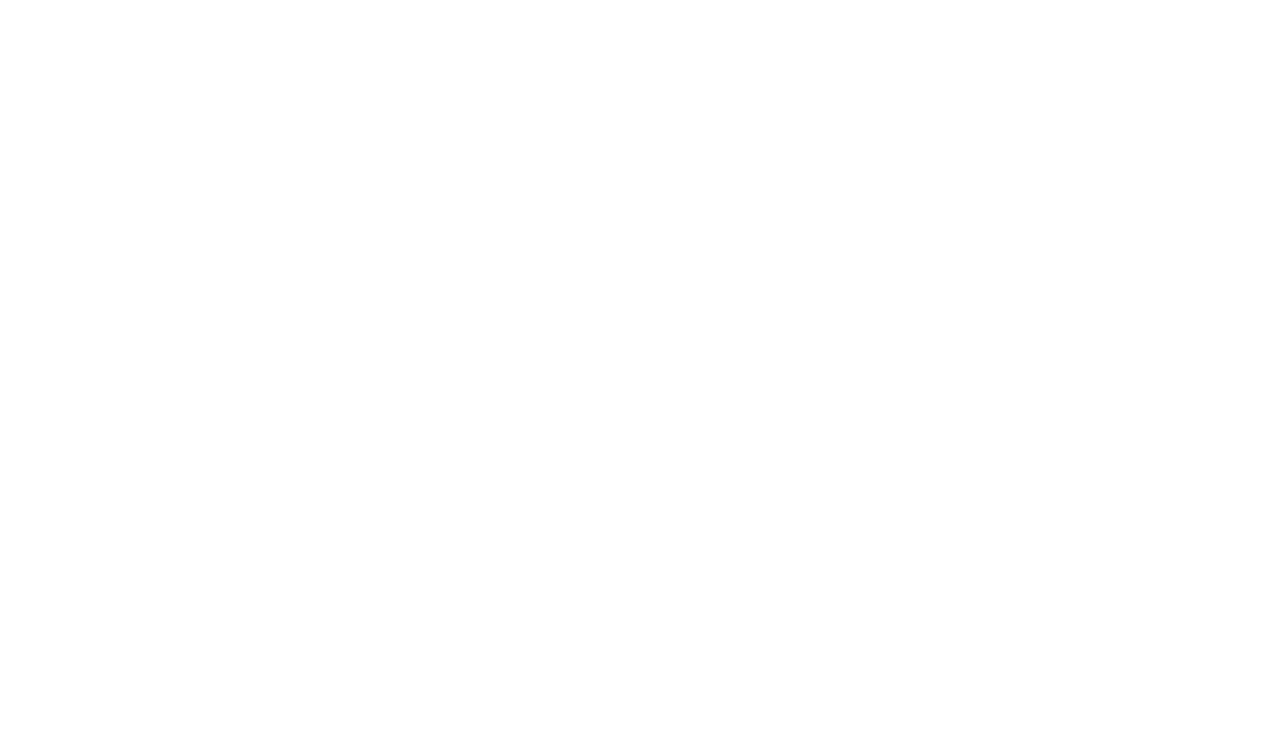
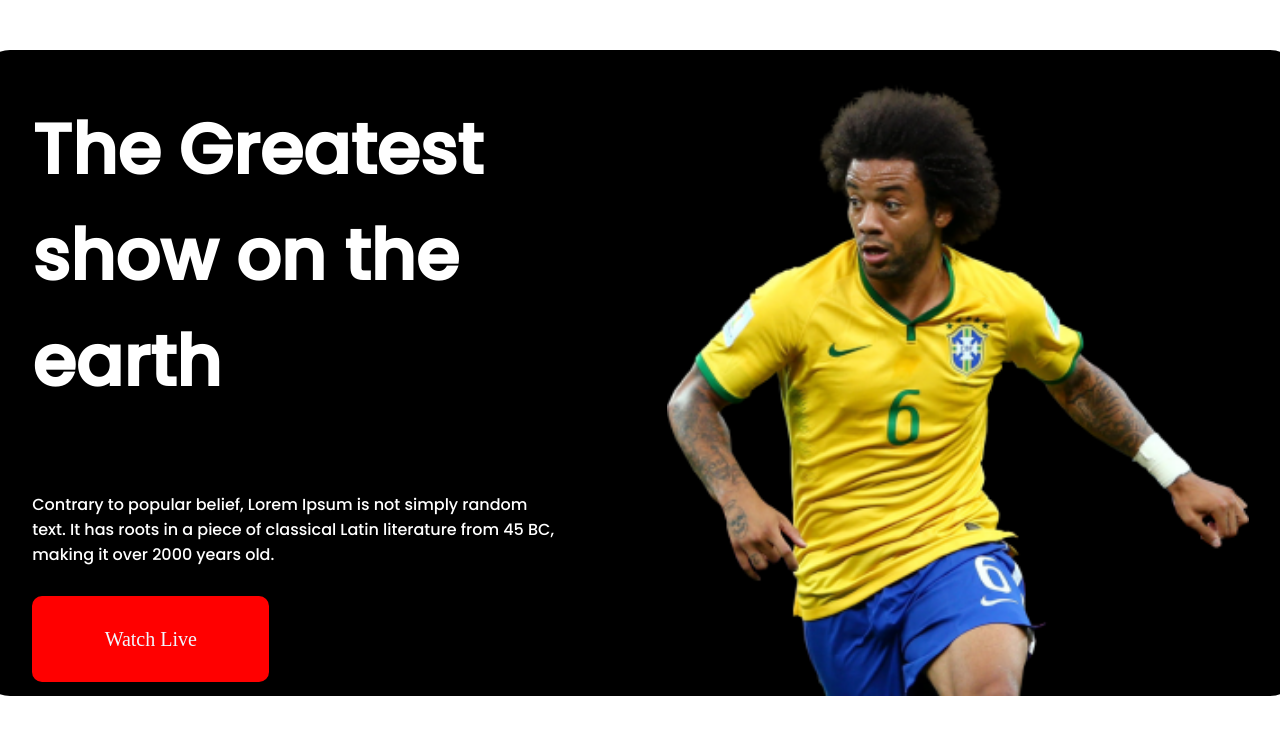
Before and after one commit to KhalidMimMuzahid/world-cup, a plain HTML site: page index.html in a window 1280 px wide. Drawn offline with Linux system fonts and the light colour scheme.

Commit message:
header okk

```diff
--- a/index.html
+++ b/index.html
@@ -8,6 +8,31 @@
     <title>World Cup 2022</title>
 </head>
 <body>
-
+    <!-- header start -->
+    <header>
+        <div class="container">
+            <div class="banner">
+                <div class="heading">
+                    <h1>The Greatest show on the earth</h1>
+                    <p>
+                        Contrary to popular belief, Lorem Ipsum is not simply random text. It has roots in a piece of classical Latin literature from 45 BC, making it over 2000 years old.
+                    </p>
+                    <div class="button">
+                        <a href="">Watch Live </a>
+                    </div>
+                </div>
+                <div class="image">
+                    <img src="assets/Banner Image.png" alt="">
+                </div>
+            </div>
+        </div>
+    </header>
+    <!-- header end -->
+    <!-- main start -->
+    <main></main>
+    <!-- main end -->
+    <!-- footer start  -->
+    <footer></footer>
+    <!-- footer end -->
 </body>
 </html>
--- a/style.css
+++ b/style.css
@@ -0,0 +1,73 @@
+/* import google fonts  */
+@import url('https://fonts.googleapis.com/css2?family=Great+Vibes&family=Lobster&family=Pacifico&family=Poppins:wght@500&display=swap');
+    /*---------------
+    common Properties start
+    -----------------*/
+body{
+    margin-top: 50px;
+    display: flex;
+    flex-direction: column;
+    align-items: center;
+}
+.container{
+    width: 1320px;
+}
+/*-----------------------------
+    common Properties start
+    ---------------------------*/
+
+/* ---------------
+       header start
+---------------- */
+.banner{
+    display: grid;
+    height: 646px;
+    background-color: black;
+    border-radius: 30px;
+    color: white;
+    grid-template-columns: 530px 581px;
+    justify-content: space-around;
+}
+.banner .heading{
+    display: grid;
+    direction: column;
+}
+.banner .heading h1{
+    font-family: 'Poppins', sans-serif;
+    font-size: 70px;
+    font-weight: 700;
+}
+.banner .heading p{
+    font-family: 'Poppins', sans-serif;
+    font-size: 16px;
+    font-weight: 400;
+}
+.banner .heading .button{
+    display: flex;
+    justify-content: center;
+    align-items: center;
+    text-decoration: none;
+    font-size: 20px;
+    font-weight: 400;
+    height: 56px;
+    width: 187px;
+    background-color: red;
+    padding: 15px 25px;
+    border-radius: 10px;
+}
+.banner .heading .button a{
+    text-decoration: none;
+    color: aliceblue;
+}
+.banner .image{
+
+}
+.banner .image img{
+    height: 613px;
+    position: relative;
+    top: 33px;
+}
+
+/* ---------------
+    header end
+---------------- */
```
